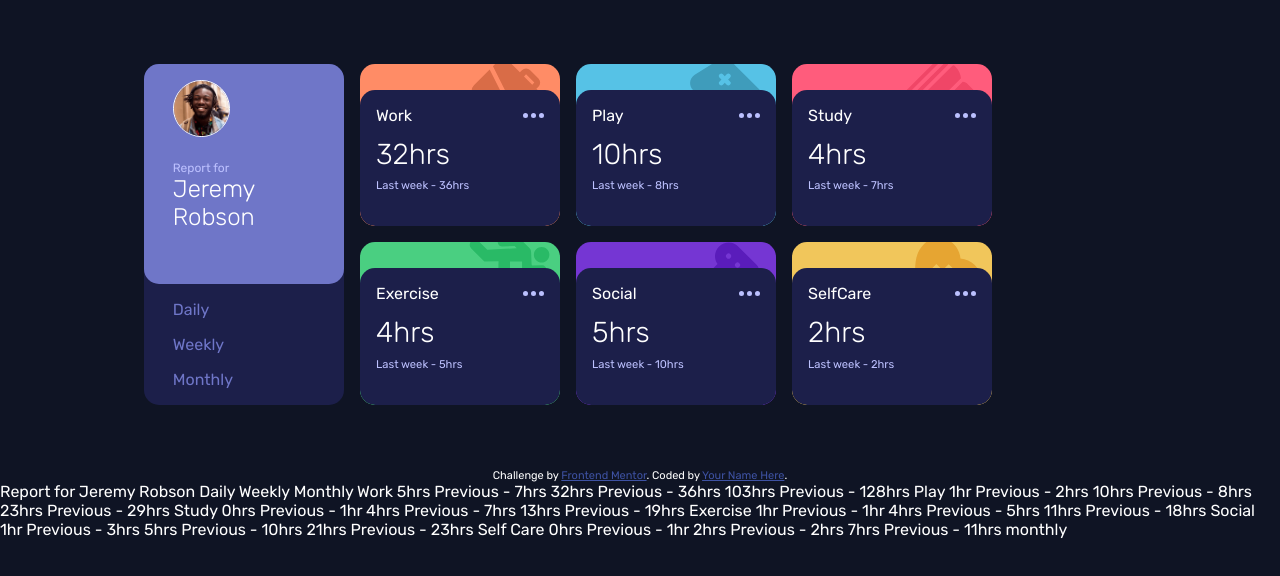
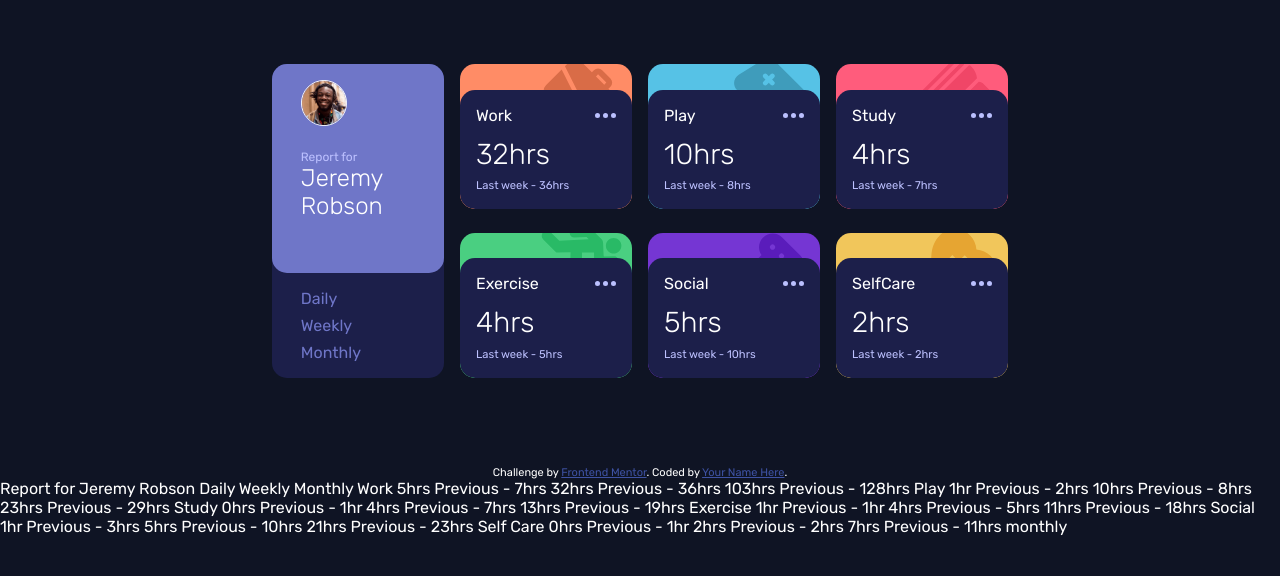
Before and after one commit to musa1992/time-tracking-dashboard, a plain HTML site: page index.html in a window 1280 px wide. Drawn offline with Linux system fonts and the light colour scheme.

Commit message:
change layout to use grid container and add active states

```diff
--- a/index.html
+++ b/index.html
@@ -19,7 +19,7 @@
   </style>
 </head>
 <body>
-  <div class="container flex-container">
+  <div class="container">
     <div class="user-info brd-radius">
       <div class="user row brd-radius">
         <div class="row">
@@ -36,7 +36,6 @@
         <p>Monthly</p>
       </div>
     </div>
-    <div class="activities grid-container">
       <div class="activity work brd-radius">
         <div>
           <img src="/images/icon-work.svg" alt="">
@@ -128,7 +127,7 @@
           </div>
         </div>
       </div>
-    </div>
+
   </div>
 
 
--- a/style.css
+++ b/style.css
@@ -35,6 +35,14 @@ body {
 
 .container {
     padding: 4em 1em;
+    display: grid;
+    column-gap: 1em;
+
+}
+
+.container > * {
+
+    margin-bottom: 1.5em;
 }
 
 .inner-container {
@@ -52,7 +60,7 @@ body {
 
 .user-info {
     background-color: var(--clr-blue--500);
-
+    grid-row: span 2;
 }
 
 .user {
@@ -88,17 +96,18 @@ body {
 }
 
 /** activity cards**/
-.activities{
+/* .activities{
     padding-top: 1em;
     display: flex;
     flex-direction: column;
     gap: 1em;
-}
+} */
 .activity{
     display: flex;
     position: relative;
     overflow: hidden;
     width: 100%;
+    cursor: pointer;
 
 }
 .activity >:nth-child(1){
@@ -129,6 +138,10 @@ body {
 
 }
 
+.activity-info >:nth-child(1) > img:hover {
+    color: white;
+}
+
 .duration {
     font-size: 1.8rem;
     font-weight: 300;
@@ -136,6 +149,13 @@ body {
 .previous-duration{
     font-size: .7em;
     color: var(--clr-blue--100);
+}
+.frequency{
+    cursor: pointer;
+}
+
+.frequency > *:hover{
+    color: white;
 }
 
 .work{
@@ -160,8 +180,9 @@ body {
 
 @media(min-width: 992px){
     .container {
-        width: 80%;
+        width: 60%;
         margin-inline: auto;
+        grid-template-columns: repeat(4,1fr);
     }
     .flex-container {
         display: flex;
@@ -174,10 +195,10 @@ body {
 
     }
 
-    .user-info{
+    /* .user-info{
         max-width: 200px;
 
-    }
+    } */
 
     .user{
         flex-direction: column;
@@ -196,14 +217,14 @@ body {
         flex-direction: column;
     }
     .frequency > * + *{
-        margin-top: 1em;
+        margin-top: .5em;
     }
 
-    .activities {
+    /* .activities {
         padding-top: 0;
         margin-left: 1em;
 
-    }
+    } */
 
     .activity-info >:nth-child(2){
         flex-direction: column;
```
